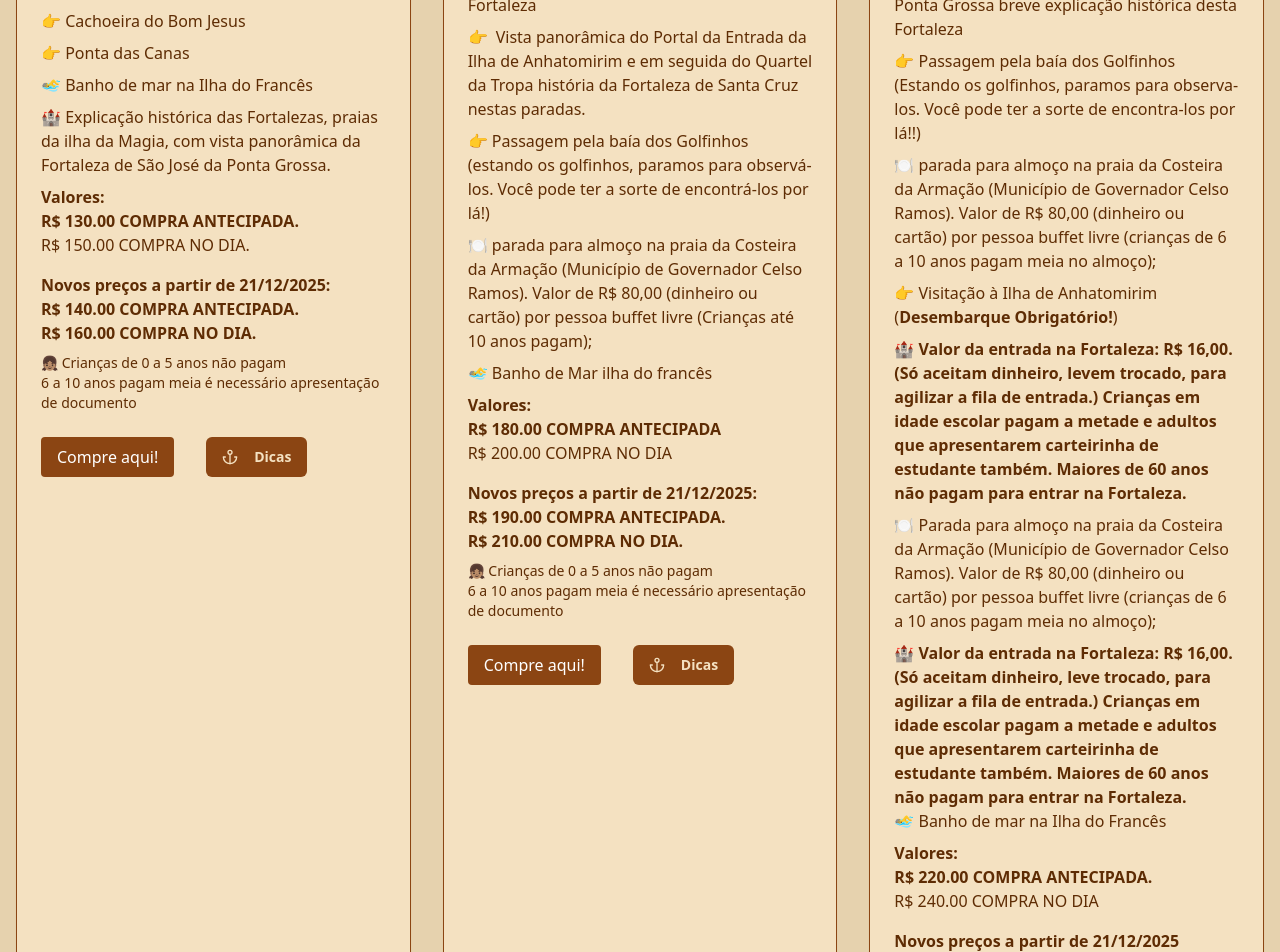
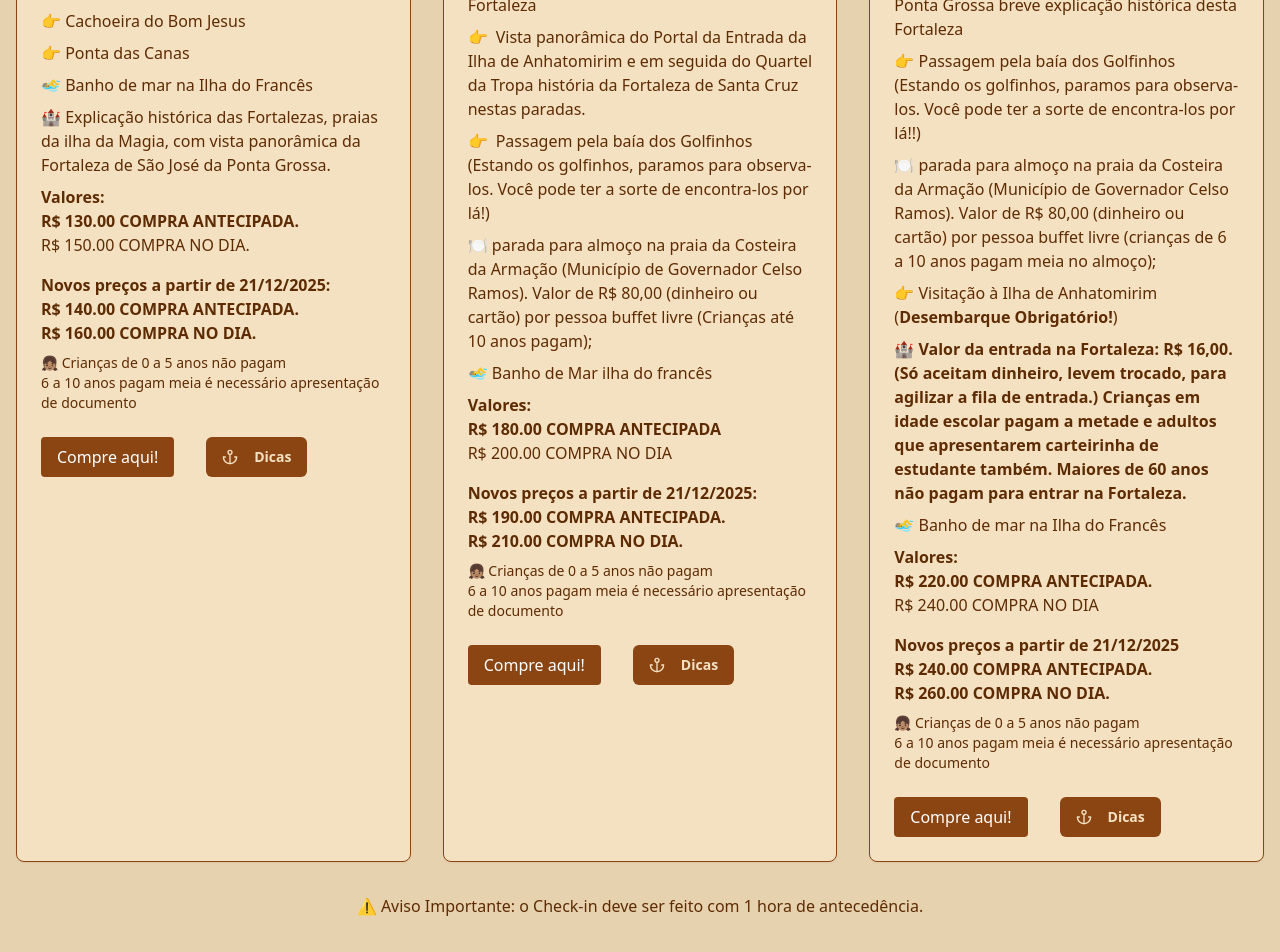
Before and after one commit to Ssalvador221/landing-barco-pirata, a Next.js app: page / in a window 1280 px wide. Shown: the part 3380-4332 px from the top of the page. Built offline with nearby package versions, Linux system fonts and the light colour scheme; a web font is replaced by a local one.

Commit message:
Revert "fix: lint corrections"

```diff
--- a/src/components/cards/AboutRide.tsx
+++ b/src/components/cards/AboutRide.tsx
@@ -131,9 +131,9 @@ function AboutRide() {
                   Tropa história da Fortaleza de Santa Cruz nestas paradas.
                 </li>
                 <li>
-                  👉 Passagem pela baía dos Golfinhos (estando os golfinhos,
-                  paramos para observá-los. Você pode ter a sorte de
-                  encontrá-los por lá!)
+                  <span className="mr-2">👉</span>Passagem pela baía dos
+                  Golfinhos (Estando os golfinhos, paramos para observa-los.
+                  Você pode ter a sorte de encontra-los por lá!)
                 </li>
               </ul>
               <p className="mb-2">
@@ -227,19 +227,6 @@ function AboutRide() {
                   anos não pagam para entrar na Fortaleza.
                 </p>
               </ul>
-              <p className="mb-2">
-                🍽️ Parada para almoço na praia da Costeira da Armação (Município
-                de Governador Celso Ramos). Valor de R$ 80,00 (dinheiro ou
-                cartão) por pessoa buffet livre (crianças de 6 a 10 anos pagam
-                meia no almoço);
-              </p>
-              <p className="font-bold">
-                🏰 Valor da entrada na Fortaleza: R$ 16,00. (Só aceitam
-                dinheiro, leve trocado, para agilizar a fila de entrada.)
-                Crianças em idade escolar pagam a metade e adultos que
-                apresentarem carteirinha de estudante também. Maiores de 60 anos
-                não pagam para entrar na Fortaleza.
-              </p>
 
               <p className="mb-2">🏊‍♂️ Banho de mar na Ilha do Francês</p>
 
```
